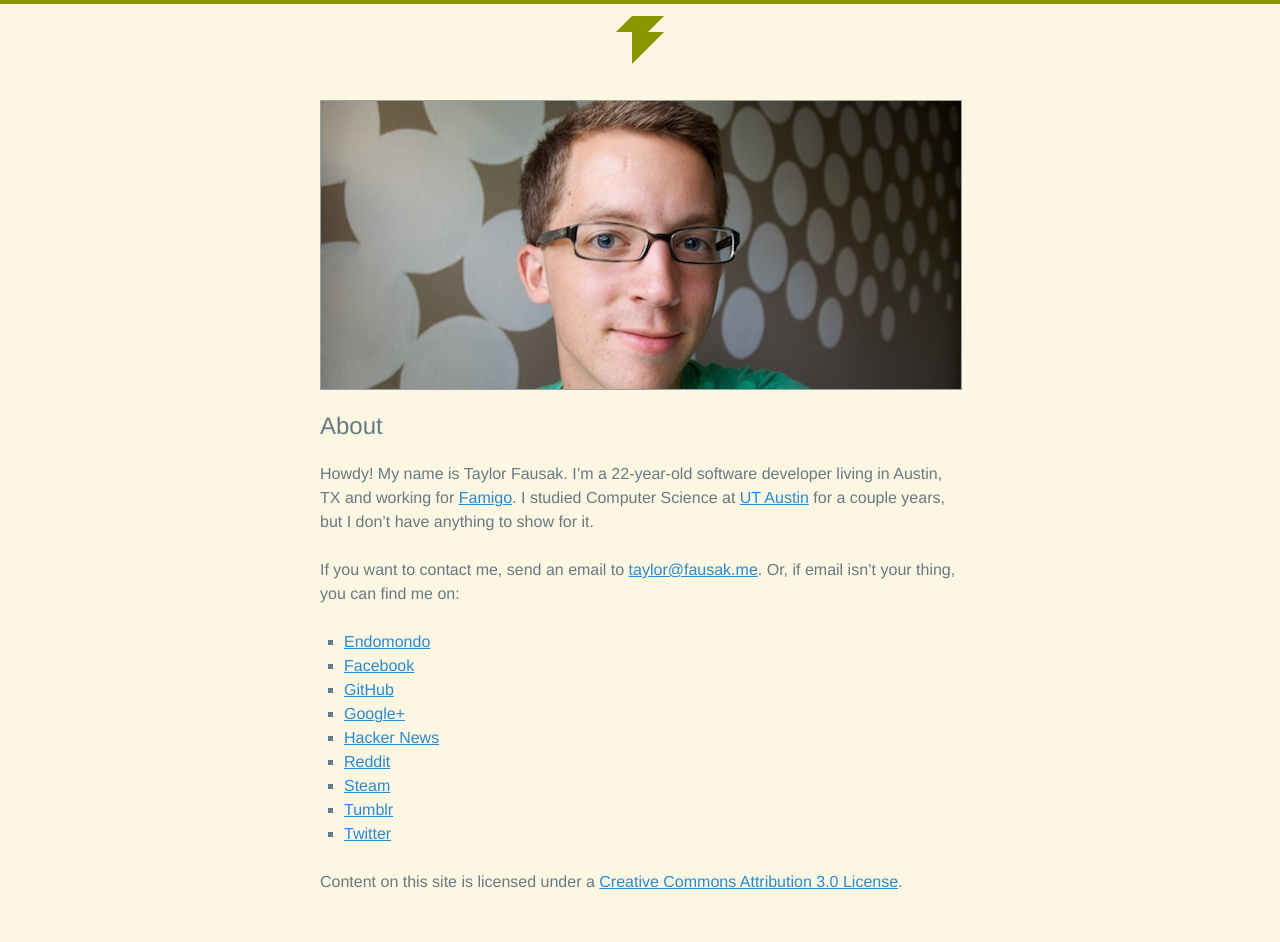
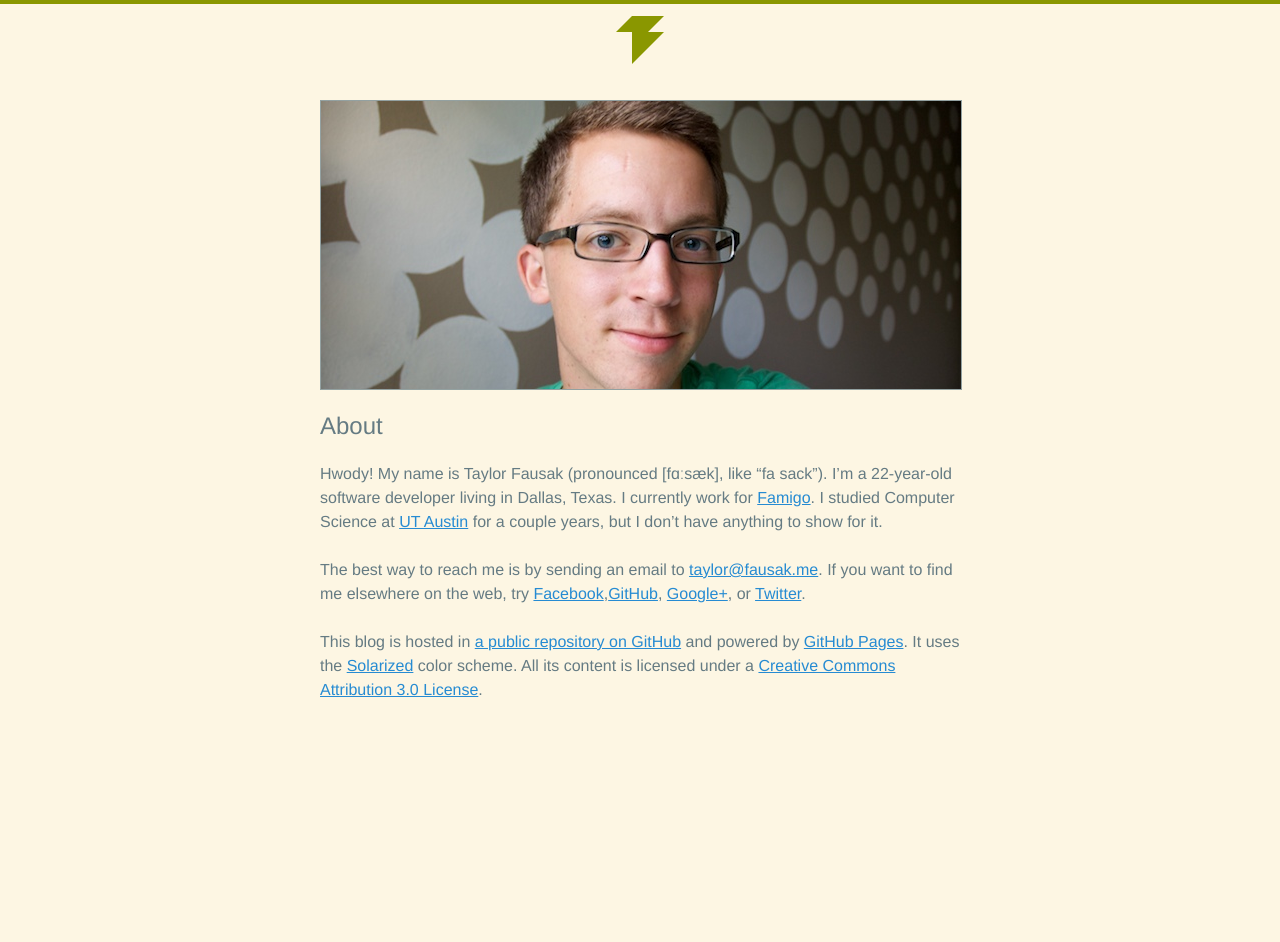
Before and after one commit to tfausak/tfausak.github.io, a Jekyll site: the page built from about.md, in a window 1280 px wide. Built offline with Jekyll 4.4.1, drawn with Linux system fonts in a browser that asks for light colours; after the commit the page ends 900 px from its top, so only the background shows below that.

Commit message:
Rewrite about page.

```diff
--- a/about.md
+++ b/about.md
@@ -7,38 +7,30 @@ title: About
 
 # {{ page.title }}
 
-Howdy! My name is Taylor Fausak. I'm a 22-year-old software developer
-living in Austin, TX and working for [Famigo][2]. I studied Computer
-Science at [UT Austin][3] for a couple years, but I don't have
-anything to show for it.
+Hwody! My name is Taylor Fausak (pronounced [fɑːsæk], like "fa
+sack"). I'm a 22-year-old software developer living in Dallas,
+Texas. I currently work for [Famigo][2]. I studied Computer Science
+at [UT Austin][3] for a couple years, but I don't have anything to
+show for it.
 
-If you want to contact me, send an email to [taylor@fausak.me][4].
-Or, if email isn't your thing, you can find me on:
+The best way to reach me is by sending an email to [taylor@fausak.me][4].
+If you want to find me elsewhere on the web, try [Facebook][5],[GitHub][6],
+[Google+][7], or [Twitter][8].
 
--   [Endomondo][5]
--   [Facebook][6]
--   [GitHub][7]
--   [Google+][8]
--   [Hacker News][9]
--   [Reddit][10]
--   [Steam][11]
--   [Tumblr][12]
--   [Twitter][13]
-
-Content on this site is licensed under a [Creative Commons Attribution
-3.0 License][14].
+This blog is hosted in [a public repository on GitHub][9] and powered
+by [GitHub Pages][10]. It uses the [Solarized][11] color scheme.
+All its content is licensed under a [Creative Commons Attribution
+3.0 License][12].
 
 [1]: /static/images/taylor-fausak.jpg
 [2]: http://www.famigo.com/
 [3]: http://www.utexas.edu/
 [4]: mailto:taylor+honeypot@fausak.me
-[5]: http://www.endomondo.com/profile/2203917
-[6]: https://www.facebook.com/taylorfausak
-[7]: https://github.com/tfausak
-[8]: https://plus.google.com/111507914518262812295
-[9]: http://news.ycombinator.com/user?id=taylorfausak
-[10]: http://www.reddit.com/user/taylorfausak/
-[11]: http://steamcommunity.com/id/gompers
-[12]: http://gompr.tumblr.com/
-[13]: https://twitter.com/#!/taylorfausak
-[14]: http://creativecommons.org/licenses/by/3.0/
+[5]: https://www.facebook.com/taylorfausak
+[6]: https://github.com/tfausak
+[7]: https://plus.google.com/111507914518262812295
+[8]: https://twitter.com/taylorfausak
+[9]: https://github.com/tfausak/tfausak.github.com
+[10]: http://pages.github.com/
+[11]: http://ethanschoonover.com/solarized
+[12]: http://creativecommons.org/licenses/by/3.0/
```
